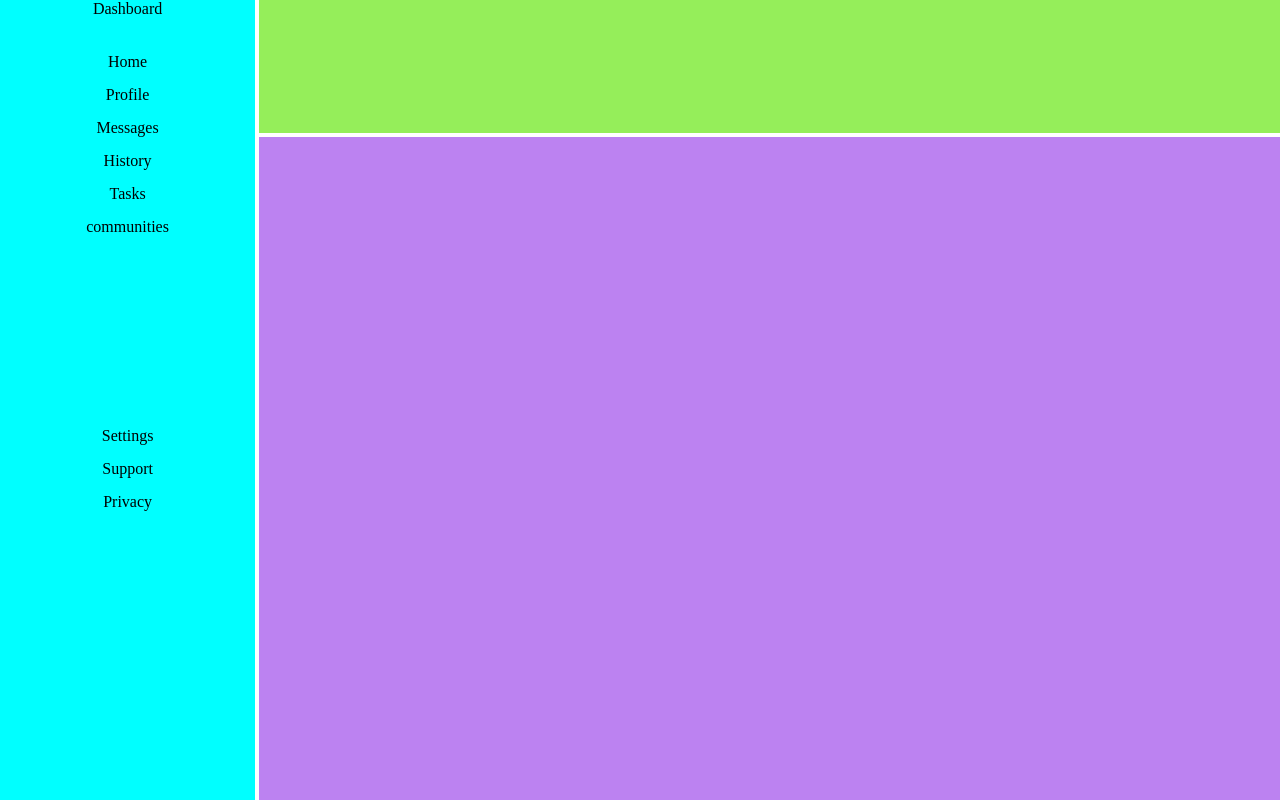
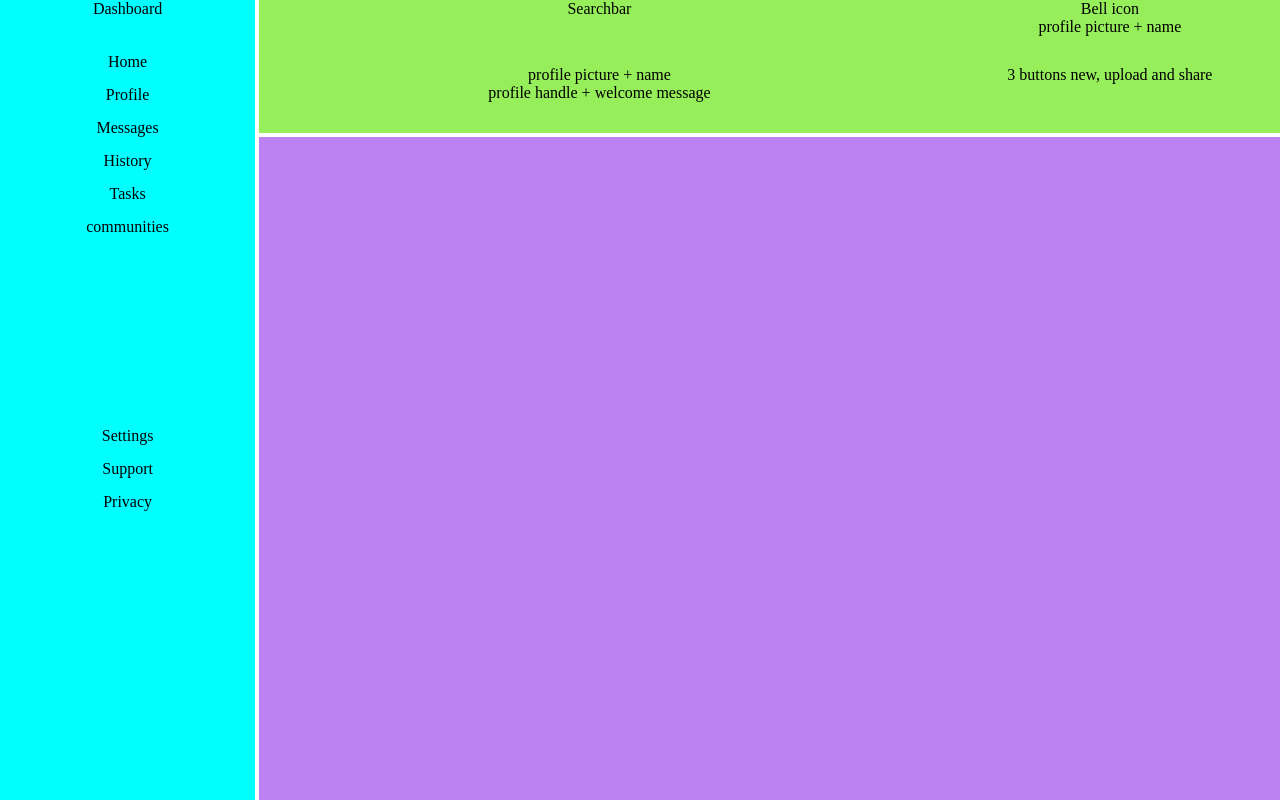
Before and after one commit to YKarsten/admin_dashboard, a plain HTML site: page index.html in a window 1280 px wide. Drawn offline with Linux system fonts and the light colour scheme.

Commit message:
Basic header layout

```diff
--- a/index.html
+++ b/index.html
@@ -10,7 +10,20 @@
 <body>
     <div class="container">
         <div class="header">
-
+            <div class="searchbar">
+                <p>Searchbar</p>
+            </div>
+            <div class="profile">
+                <p>Bell icon</p>
+                <p>profile picture + name</p>
+            </div>
+            <div class="welcome">
+                <p>profile picture + name</p>
+                <p>profile handle + welcome message</p>
+            </div>
+            <div class="media">
+                <p>3 buttons new, upload and share</p>
+            </div>
         </div>
 
         <div class="sidebar">
--- a/styles.css
+++ b/styles.css
@@ -17,6 +17,10 @@
     grid-column: 2/ 3;
     grid-row: 1/ 2;
     background-color: rgba(102, 231, 16, 0.692);
+
+    display: grid;
+    grid-template-columns: 2fr 1fr;
+    grid-template-rows: 1fr 1fr;
   }
 
   .sidebar {
```
